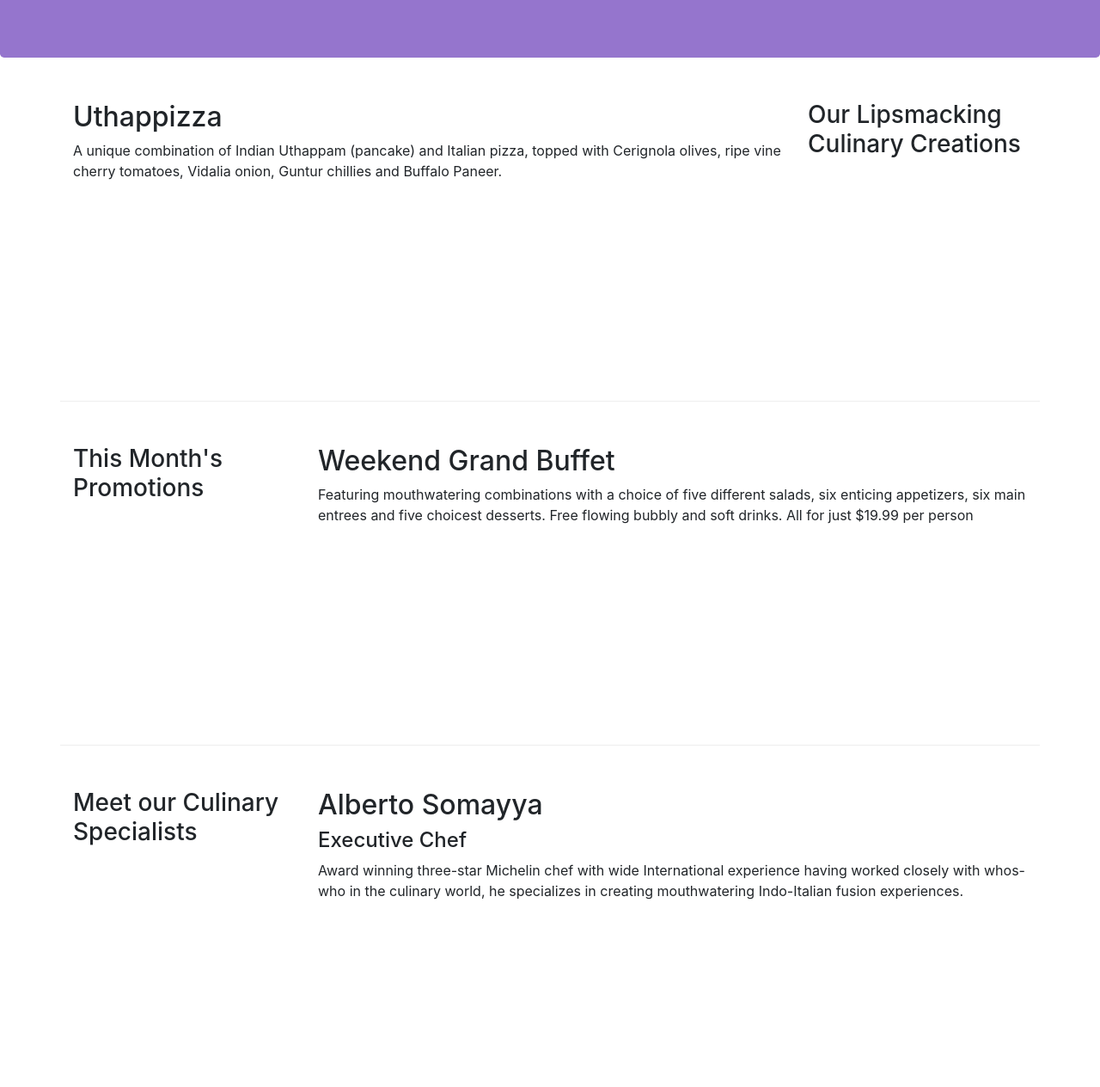
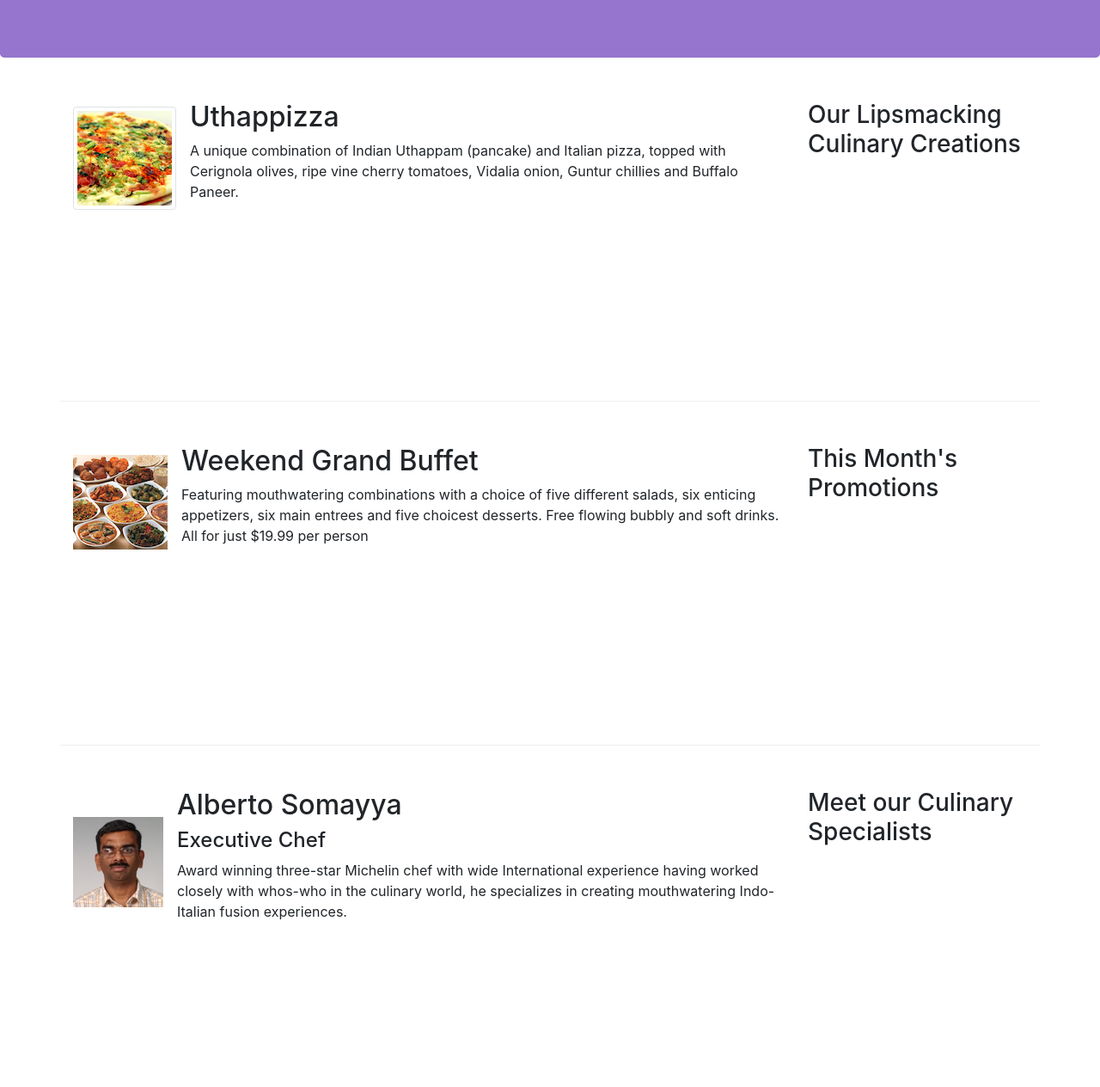
Before and after one commit to AparnaNallamalli/RestaurantProject, a website: page index.html in a window 1280 px wide. Shown: the part 267-1531 px from the top of the page at 86% size. Drawn offline with nearby package versions, Linux system fonts and the light colour scheme.

Commit message:
images&media

```diff
--- a/index.html
+++ b/index.html
@@ -23,7 +23,7 @@
                         <button class="navbar-toggler" type="button" data-toggle="collapse" data-target="#Navbar">
                                 <span class="navbar-toggler-icon"></span>
                             </button>
-                   <a class="navbar-brand" href="#">Ristorante Con Fusion</a>
+                   <a class="navbar-brand" href="#"><img src="img/logo.png" height="30" width="41"></a>
                    <div class="collapse navbar-collapse" id="Navbar"></div>
                         <ul class="navbar-nav mr-auto">
                             <li class="nav-item active"><a class="nav-link" href="#"><span class="fa fa-home fa-lg"></span> Home</a></li>
@@ -46,7 +46,9 @@
                     <h1>Ristorante con Fusion</h1>
                     <p>We take inspiration from the World's best cuisines, and create a unique fusion experience. Our lipsmacking creations will tickle your culinary senses!</p>
                 </div>
-                <div>
+                <div class="col-12 col-sm align-self-centre">
+                    <img src="img/logo.png" class="img-fluid">
+
                 </div>
             </div>
         </div>
@@ -58,31 +60,46 @@
                 <h3>Our Lipsmacking Culinary Creations</h3>
             </div>
             <div class="col-9 col-sm order-sm-first col-md">
-                <h2>Uthappizza</h2>
-                <p>A unique combination of Indian Uthappam (pancake) and Italian pizza, topped with Cerignola olives, ripe vine cherry tomatoes, Vidalia onion, Guntur chillies and Buffalo Paneer.</p>
-            </div>
+                <div class="media">
+                    <img class="d-flex mr-3 img-thumbnail align-self-center" src="img/uthappizza.png">
+                    <div class="media-body" >
+                            <h2 class="mt-0">Uthappizza</h2>
+                            <p>A unique combination of Indian Uthappam (pancake) and Italian pizza, topped with Cerignola olives, ripe vine cherry tomatoes, Vidalia onion, Guntur chillies and Buffalo Paneer.</p>
+                        </div>
+                    </div>
+
         </div>
-
+    </div>
 
         <div class="row row-content align-slef-center">
-            <div class="col-12 col-sm-4 col-md-3">
+            <div class="col-12 col-sm-4 order-sm-last col-md-3">
                 <h3>This Month's Promotions</h3>
             </div>
-            <div class="col-9 col-sm col-md">
+            <div class="col-9 col-sm  order-sm-first col-md">
+                <div class="media">
+                    <img class="d-flex mr-3 img thumbnail align-self-center" src="img/buffet.png">
+                    <div class="media-body">
                 <h2>Weekend Grand Buffet</h2>
                 <p>Featuring mouthwatering combinations with a choice of five different salads, six enticing appetizers, six main entrees and five choicest desserts. Free flowing bubbly and soft drinks. All for just $19.99 per person </p>
             </div>
         </div>
+        </div>
+    </div>
 
         <div class="row row-content">
-            <div class="col-12 col-sm-4 col-md-3">
+            <div class="col-12 col-sm-4  order-sm-last col-md-3">
                 <h3>Meet our Culinary Specialists</h3>
             </div>
-            <div class="col-9 col-sm col-md">
+            <div class="col-9 col-sm order-sm-first col-md">
+                <div class="media">
+                    <img class="d-flex mr-3 img thumbnail align-self-center" src="img/alberto.png">
+                    <div class="media-body">
                 <h2>Alberto Somayya</h2>
                 <h4>Executive Chef</h4>
                 <p>Award winning three-star Michelin chef with wide International experience having worked closely with whos-who in the culinary world, he specializes in creating mouthwatering Indo-Italian fusion experiences. </p>
             </div>
+        </div>
+        </div>
         </div>
     </div>
 
```
Also changed, not shown: aboutus.html (+5 -3 lines), contactus.html (+1 -1 lines), img/alberto.png (added), img/buffet.png (added), img/logo.png (added), img/uthappizza.png (added), 1 other file.
